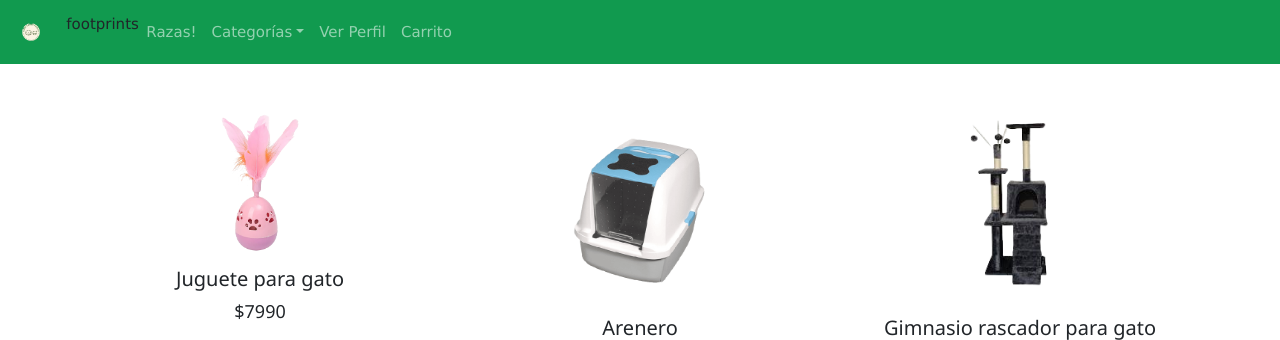
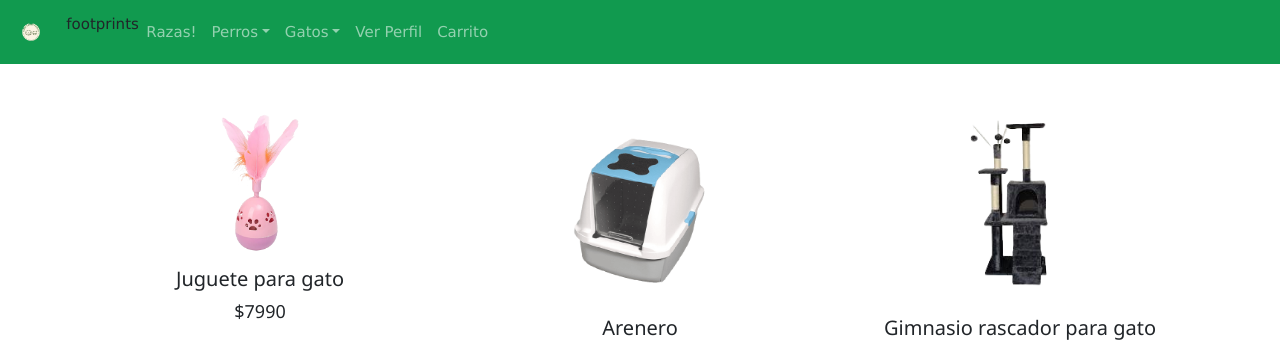
Before and after one commit to Sheex10/Proyecto_portafolio, a Django app: page /Gatos in a window 1280 px wide. Shown: the top 340 px of the page. Run offline with Django 5.2, Linux system fonts and the light colour scheme; a user stored in the database is signed in; data comes from the database, SQL or seed files in the repository.

Commit message:
navbar
navbar

```diff
--- a/happy_footprints/templates/happy_footprints/navbar.html
+++ b/happy_footprints/templates/happy_footprints/navbar.html
@@ -42,9 +42,16 @@
                     </li>
                     <li class="nav-item dropdown">
                         <a class="nav-link dropdown-toggle" href="#" role="button"
-                            data-bs-toggle="dropdown">Categorías</a>
+                            data-bs-toggle="dropdown">Perros</a>
                         <ul class="dropdown-menu">
                             <li><a class="dropdown-item" href="{% url 'Perros' %}">Perros</a></li>
+                        </ul>
+                    </li>
+                    <li class="nav-item dropdown">
+
+                        <a class="nav-link dropdown-toggle" href="#" role="button"
+                            data-bs-toggle="dropdown">Gatos</a>
+                        <ul class="dropdown-menu">
                             <li><a class="dropdown-item" href="{% url 'Gatos' %}">Gatos</a></li>
                         </ul>
                     </li>
```
